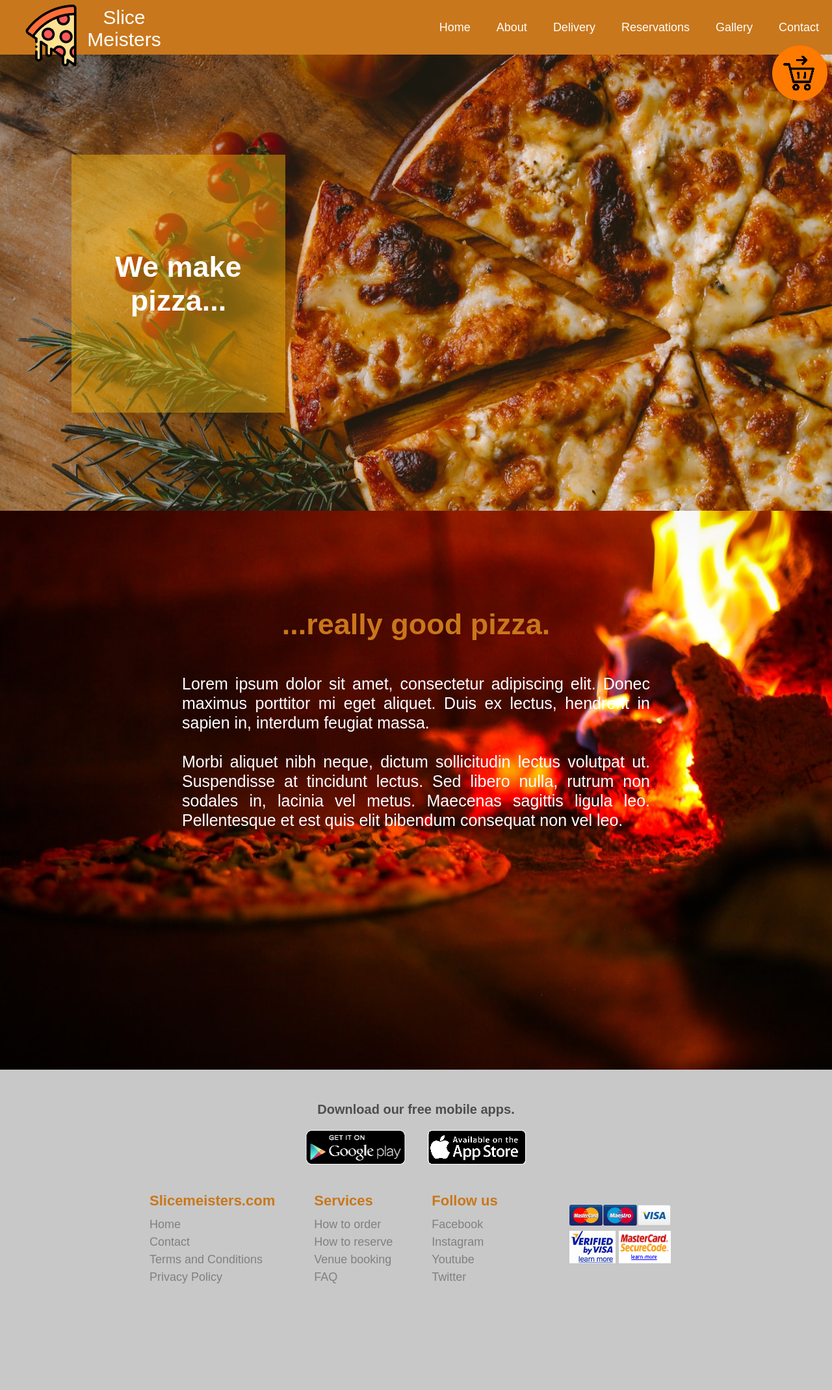
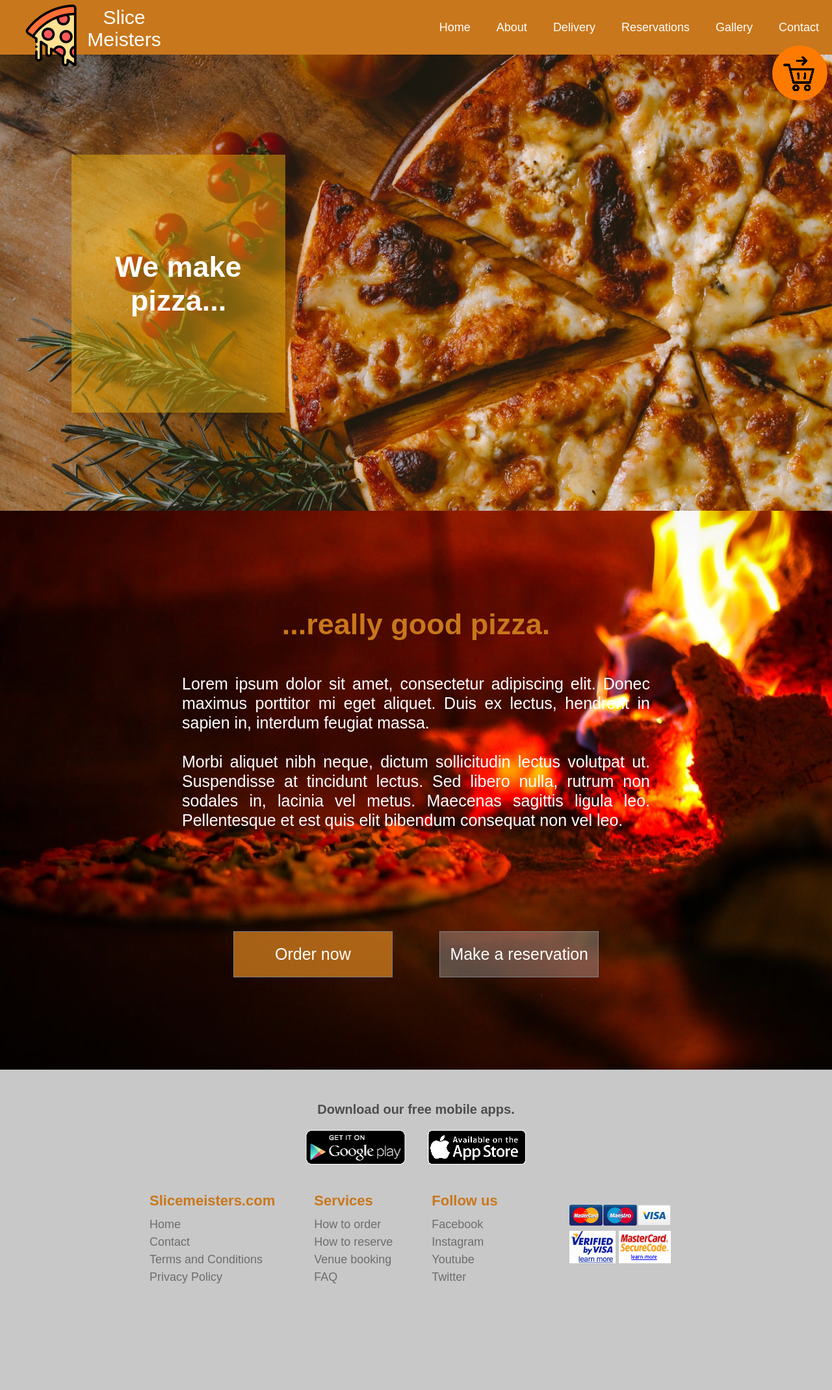
Before and after one commit to nlukic97/pizza-website, a PHP site: page / in a window 1280 px wide. Shown: the whole page at 65% size. Run offline with PHP 8.4, Linux system fonts and the light colour scheme.

Commit message:
sorted checkout button. Sorted two buttons at section3. Just logo is left

```diff
--- a/css/style.css
+++ b/css/style.css
@@ -92,11 +92,20 @@ nav ul li a:hover {
 	position: absolute;
 	right: 0;
 	z-index: 1;
+	background-color: #FF7A00;
+	width: 85px;
+	height: 85px;
+	border-radius: 50%;
+	background-image: url(../images/checkout.png);
+	background-repeat: no-repeat;
+	background-position: 14px center;
+	background-size: auto;
 }
 
 #cart:hover {
 	transform: scale(1.1);
 	cursor: pointer;
+	background-color: #FF8F29;
 }
 
 /*---------section 2 ------------*/
@@ -170,6 +179,43 @@ nav ul li a:hover {
 	font-size: 25px;
 	padding-top: 30px;
 	line-height: 1.2;
+	text-align: justify;
+}
+.bar3-boxes {
+	margin: 0 auto;
+	width: 562px;
+	margin-top: 156px;
+}
+
+.bar3-boxes a {
+	color: #fff;
+	font-style: normal;
+	font-size: 25px;
+	text-decoration: none;
+}
+
+.order-now {
+	background-color: rgba(201,119,28,0.8);
+	float: left;
+	text-align: center;
+	padding: 20px 63px;
+	border:1px solid #808080;
+}
+
+.order-now:hover {
+	background-color: rgba(201,119,28,1);
+}
+
+.make-a-reservation {
+	background-color: rgba(200,200,200,0.33);
+	float: right;
+	padding: 20px 15px;
+	border:1px solid #808080;
+	box-sizing: border-box;
+}
+
+.make-a-reservation:hover {
+	background-color: rgba(200,200,200,0.56);
 }
 
 /*---------------------FOOTER-------------------------*/
@@ -239,9 +285,13 @@ margin-left: 190px;
 
 .footer-lists ul li a {
 	text-decoration: none;
-	color: #808080;
+	color: #6e6d6d;
 	font-size: 18px;
 	line-height: 1.5;
+}
+
+.footer-lists ul li a:hover {
+	color: #9c9898;
 }
 
 .cards {
--- a/index.html
+++ b/index.html
@@ -25,7 +25,7 @@
 					<li><a href="contact.html">Contact</a></li>
 				</ul>
 			</nav>
-			<img id="cart" src="images/cart.png" alt="cart"> <!-- ovde moras div, u div stavi cart, i posle za hover da menjas.-->
+			<a href="#"><div id="cart"></div></a>
 		</header>
 	</section>
 
@@ -44,6 +44,12 @@
 				<p>Lorem ipsum dolor sit amet, consectetur adipiscing elit. Donec maximus porttitor mi eget aliquet. Duis ex lectus, hendrerit in sapien in, interdum feugiat massa. </p>
 				<p>Morbi aliquet nibh neque, dictum sollicitudin lectus volutpat ut. Suspendisse at tincidunt lectus. Sed libero nulla, rutrum non sodales in, lacinia vel metus. Maecenas sagittis ligula leo. Pellentesque et est quis elit bibendum consequat non vel leo.</p>
 			</div>
+
+			<div class="bar3-boxes">
+				<a href="#"><div class="order-now">Order now</div></a>
+				<a href="#"><div class="make-a-reservation">Make a reservation</div></a>
+			</div>
+
 		</div>
 	</section>
 
```
Also changed, not shown: images/checkout.png (added).
